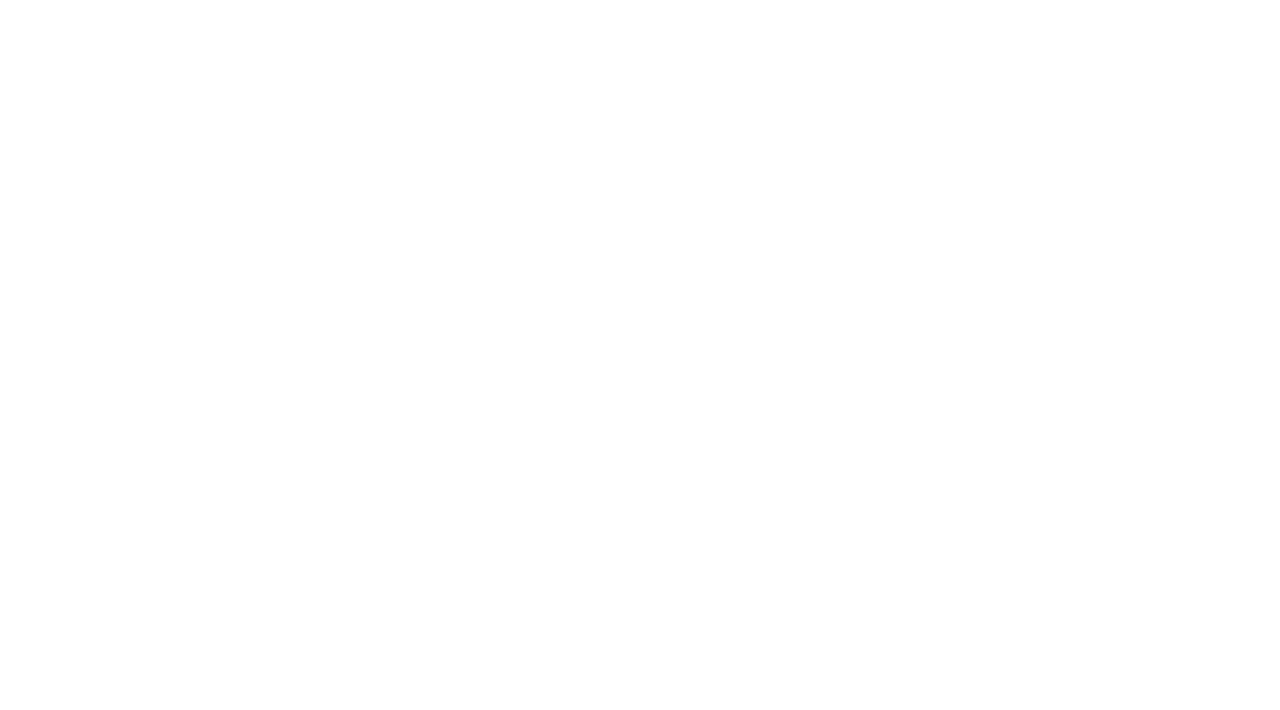
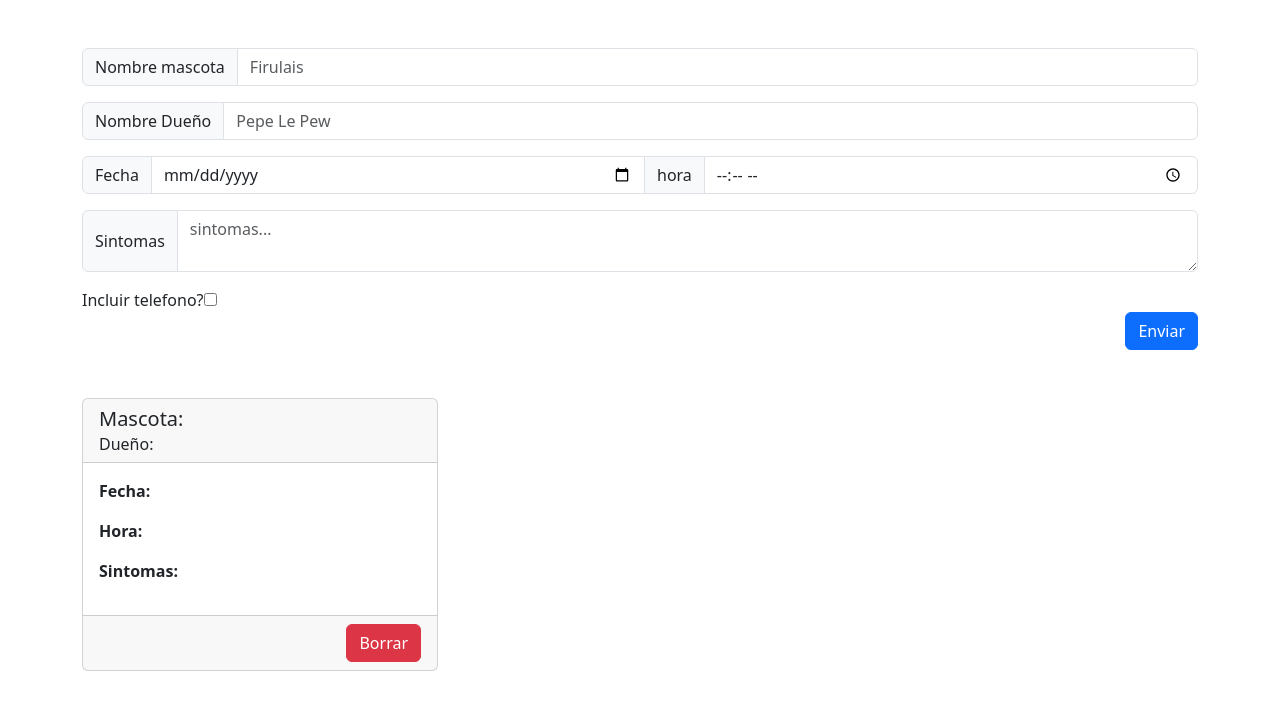
Before and after one commit to NahuFed/TP-React-Ejercicio-9, a React (Vite) app: page / in a window 1280 px wide. Shown: the top 710 px of the page. Built offline with nearby package versions, Linux system fonts and the light colour scheme.

Commit message:
maquetado formulario y grilla

```diff
--- a/src/App.jsx
+++ b/src/App.jsx
@@ -1,10 +1,16 @@
+import { Container } from 'react-bootstrap'
 import './App.css'
+import Formulario from './components/Formulario'
+import 'bootstrap/dist/css/bootstrap.min.css';
 
 function App() {
 
   return (
     <>
+    <Container className='mt-5'>
+     <Formulario></Formulario>
 
+    </Container>
     </>
   )
 }
--- /dev/null
+++ b/src/components/Cards.jsx
@@ -0,0 +1,30 @@
+import React from 'react';
+import { Card, Button, Col, InputGroup} from 'react-bootstrap';
+
+const Cards = ({objeto}) => {
+    return (
+<Col xs={12} md={6} lg={4} className='mb-4' >
+        <Card>
+          <Card.Header>
+            <Card.Title>Mascota: {objeto.mascota}</Card.Title>
+            <Card.Subtitle>Dueño: {objeto.duenio}</Card.Subtitle>
+          </Card.Header>
+          <Card.Body >
+          <div>
+            <p><b>Fecha:</b> {objeto.fecha}</p>
+            <p><b>Hora:</b> {objeto.hora}</p>
+            <p><b>Sintomas:</b> {objeto.sintomas}</p>
+          </div>
+
+          </Card.Body>
+          <Card.Footer className="d-flex justify-content-end">
+            <Button variant="danger">
+              Borrar
+            </Button>
+          </Card.Footer>
+        </Card>
+      </Col>
+    );
+};
+
+export default Cards;
--- /dev/null
+++ b/src/components/Formulario.jsx
@@ -0,0 +1,119 @@
+import { Button, Form, InputGroup } from "react-bootstrap";
+import { useForm } from "react-hook-form";
+import { useState } from "react";
+import GrillaCards from "./GrillaCards";
+
+const Formulario = () => {
+  const {
+    register,
+    formState: { errors },
+    watch,
+    handleSubmit,
+  } = useForm();
+
+  const [arrayObjetos, setArrayObjetos] = useState([{}]);
+
+  const onSubmit = (data) => {
+    setArrayObjetos([...arrayObjetos, data]);
+    console.log(arrayObjetos);
+  };
+
+  const incluirTelefono = watch("incluirTelefono");
+  return (
+    <>
+      <Form onSubmit={handleSubmit(onSubmit)}>
+
+        <InputGroup className="mb-3">
+          <InputGroup.Text>Nombre mascota</InputGroup.Text>
+          <Form.Control
+            placeholder="Firulais"
+            aria-label="mascota"
+            aria-describedby="mascota"
+            {...register("mascota", {
+              required: true,
+              maxLength: 50,
+            })}
+          />
+        </InputGroup>
+        <InputGroup className="mb-3">
+          <InputGroup.Text>Nombre Dueño</InputGroup.Text>
+          <Form.Control
+            placeholder="Pepe Le Pew"
+            aria-label="duenio"
+            aria-describedby="duenio"
+            {...register("duenio", {
+              required: true,
+              maxLength: 50,
+            })}
+          />
+        </InputGroup>
+
+        <InputGroup className="mb-3">
+          <InputGroup.Text id="fecha">Fecha</InputGroup.Text>
+          <Form.Control
+            placeholder="fecha"
+            aria-label="fecha"
+            aria-describedby="fecha"
+            type="date"
+            {...register("fecha", {
+              required: true,
+            })}
+          />
+          <InputGroup.Text id="hora">hora</InputGroup.Text>
+          <Form.Control
+            type="time"
+            placeholder="name@example.com"
+            {...register("hora", {
+              required: true,
+            })}
+          />
+        </InputGroup>
+        <InputGroup className="mb-3">
+          <InputGroup.Text id="sintomas">Sintomas</InputGroup.Text>
+          <Form.Control
+            placeholder="sintomas..."
+            aria-label="sintomas"
+            aria-describedby="sintomas"
+            as="textarea"
+
+            {...register("sintomas", {
+              required: true,
+            })}
+          />
+        </InputGroup>
+        {incluirTelefono && (
+          <InputGroup>
+            <InputGroup.Text id="telefono">Telefono</InputGroup.Text>
+            <Form.Control
+              type="tel"
+              placeholder="381 1 123 456"
+              {...register("telefono")}
+            />
+          </InputGroup>
+        )}
+        <div>
+          <label>Incluir telefono? </label>
+          <input type="checkbox" {...register("incluirTelefono")} />
+        </div>
+
+        <div className="d-flex justify-content-end">
+          <Button type="submit">Enviar</Button>
+        </div>
+
+        {errors.mascota?.type === "required" && (
+          <p className="error">El campo nombre de mascota es requerido</p>
+        )}
+        {errors.hora?.type === "pattern" && (
+          <p className="error">El formato del hora es incorrecto</p>
+        )}
+        {errors.fecha && (
+          <p className="error">El fecha debe estar entre 1 y 80.000.000</p>
+        )}
+      </Form>
+      <GrillaCards arrayObjetos={arrayObjetos}/>
+    </>
+
+  );
+};
+
+export default Formulario;
--- /dev/null
+++ b/src/components/GrillaCards.jsx
@@ -0,0 +1,19 @@
+import React from 'react';
+import Cards from './Cards';
+import { Row } from 'react-bootstrap';
+
+const GrillaCards = ({arrayObjetos}) => {
+    return (
+        <>
+        <Row className='mt-5'>
+            {
+                arrayObjetos.map((objeto,indiceObjeto)=><Cards objeto={objeto} key={indiceObjeto} ></Cards>)
+            }
+
+        </Row>
+
+        </>
+    );
+};
+
+export default GrillaCards;
```
